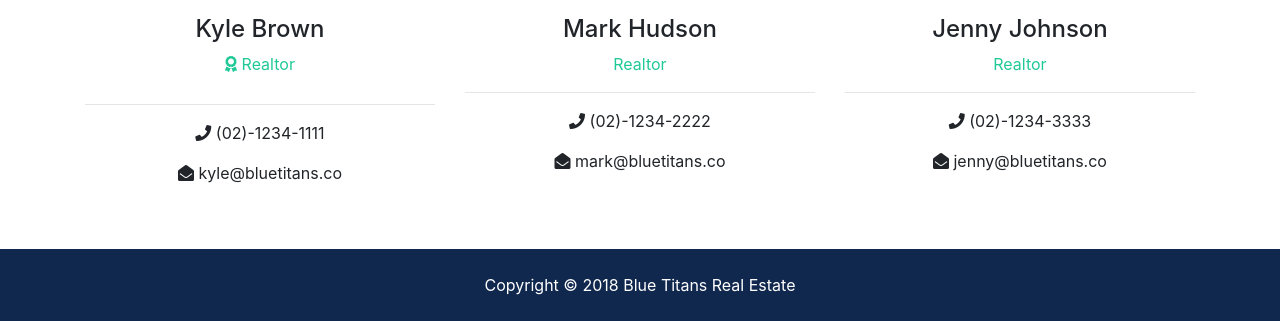
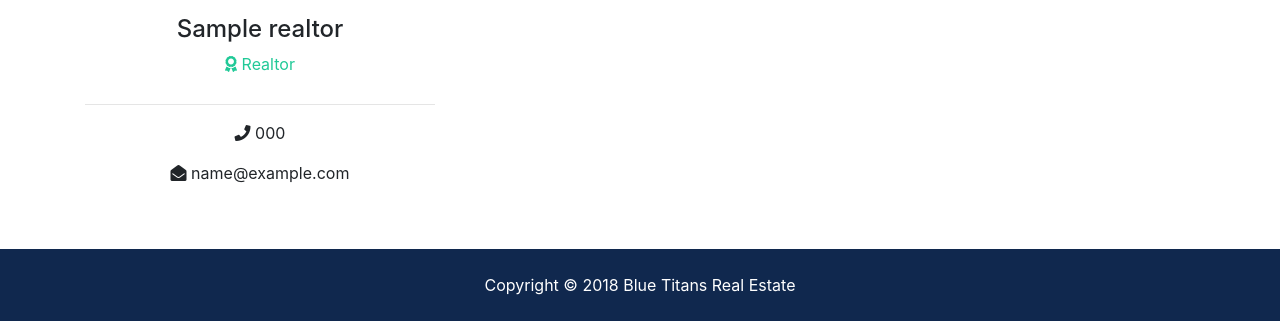
Before and after one commit to SanketPanchal/btre-project, a Django app: page /about in a window 1280 px wide. Shown: the part 1717-2038 px from the top of the page. Run offline with Django 3.2, Linux system fonts and the light colour scheme; tables that the repository leaves empty hold one stand-in row (values such as "Sample post"); grey boxes marked "Sample" are stand-in pictures; some libraries are stand-ins or nearby versions.

Commit message:
MVP of month

```diff
--- a/pages/views.py
+++ b/pages/views.py
@@ -14,4 +14,13 @@ def index(request):
     return render(request, 'pages/index.html', context)
 
 def about(request):
-    return render(request,'pages/about.html')
+    realtors = Realtor.objects.order_by('-hire_date')
+
+    # Get MVP
+    mvp_realtors = Realtor.objects.all().filter(is_mvp=True)
+
+    context = {
+        'realtors': realtors,
+        'mvp_realtors': mvp_realtors
+    }
+    return render(request,'pages/about.html', context)
--- a/templates/pages/about.html
+++ b/templates/pages/about.html
@@ -1,5 +1,7 @@
 {% extends 'base.html' %}
 {% load static %}
+
+{% block title %} | About Us {% endblock %}
 
 {% block content %}
 <section id="showcase-inner" class="py-5 text-white">
@@ -40,16 +42,19 @@
                 commodi id libero eveniet harum perferendis laborum molestias quia.</p>
             </div>
             <div class="col-md-4">
+                {% if mvp_realtors %}
+                  {% for realtor in mvp_realtors %}
                     <div class="card">
-                <img class="card-img-top" src="assets/img/realtors/kyle.jpg" alt="Seller of the month">
+                        <img class="card-img-top" src="{{ realtor.photo.url }}" alt="Seller of the month">
                         <div class="card-body">
                           <h5 class="card-title">Seller Of The Month</h5>
-                  <h6 class="text-secondary">Kyle Brown</h6>
-                  <p class="card-text">Lorem ipsum dolor sit amet consectetur adipisicing elit. Omnis nesciunt amet, illo itaque similique repellat.
-                    content.
+                          <h6 class="text-secondary">{{ realtor.name }}</h6>
+                          <p class="card-text">{{ realtor.description }}
                           </p>
                         </div>
                       </div>
+                  {% endfor %}
+              {% endif %}
             </div>
           </div>
         </div>
@@ -68,39 +73,27 @@
         <div class="container">
           <h2 class="text-center">Our Team</h2>
           <div class="row text-center">
+
+
+              {% if realtors %}
+                {% for realtor in realtors %}
                   <div class="col-md-4">
-              <img src="assets/img/realtors/kyle.jpg" alt="" class="rounded-circle mb-3">
-              <h4>Kyle Brown</h4>
+                      <img src="{{ realtor.photo.url }}" alt="" class="rounded-circle mb-3">
+                      <h4>{{ realtor.name }}</h4>
                       <p class="text-success">
                         <i class="fas fa-award text-success mb-3"></i> Realtor</p>
                       <hr>
                       <p>
-                <i class="fas fa-phone"></i> (02)-1234-1111</p>
+                        <i class="fas fa-phone"></i> {{ realtor.phone }}</p>
                       <p>
-                <i class="fas fa-envelope-open"></i> kyle@bluetitans.co</p>
+                        <i class="fas fa-envelope-open"></i> {{ realtor.email }}</p>
                     </div>
-
-            <div class="col-md-4">
-              <img src="assets/img/realtors/mark.jpg" alt="" class="rounded-circle mb-3">
-              <h4>Mark Hudson</h4>
-              <p class="text-success">Realtor</p>
-              <hr>
-              <p>
-                <i class="fas fa-phone"></i> (02)-1234-2222</p>
-              <p>
-                <i class="fas fa-envelope-open"></i> mark@bluetitans.co</p>
+                {% endfor %}
+              {% else %}
+                <div class="col-md-12">
+                  <p>No Realtors Available</p>
                 </div>
-
-            <div class="col-md-4">
-              <img src="assets/img/realtors/jenny.jpg" alt="" class="rounded-circle mb-3">
-              <h4>Jenny Johnson</h4>
-              <p class="text-success">Realtor</p>
-              <hr>
-              <p>
-                <i class="fas fa-phone"></i> (02)-1234-3333</p>
-              <p>
-                <i class="fas fa-envelope-open"></i> jenny@bluetitans.co</p>
-            </div>
+            {% endif %}
           </div>
         </div>
       </section>
```
Lines whose indentation alone changed are shown as unchanged.
